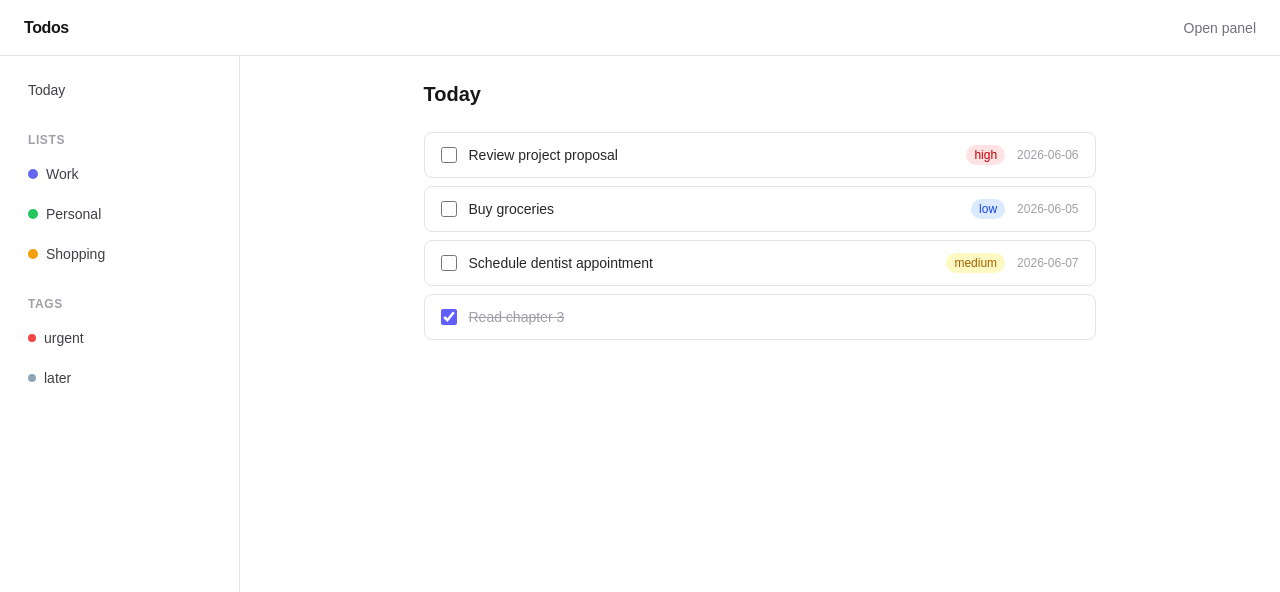
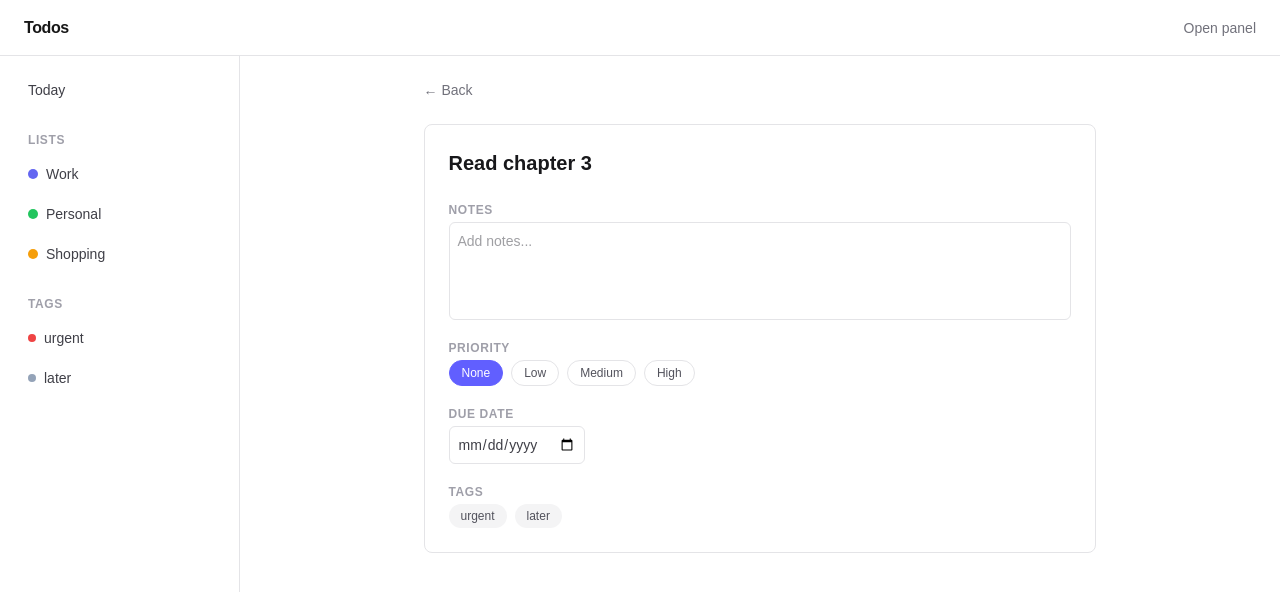
Before and after one commit to Jonathanko52/personal-interface, a Next.js app: page / in a window 1280 px wide. Both pictures are taken after a click on the item "Read chapter 3". Shown: the top 592 px of the page. Built offline with nearby package versions, Linux system fonts and the light colour scheme.

Commit message:
first modification

```diff
--- /dev/null
+++ b/app/components/TodoDetail.tsx
@@ -0,0 +1,81 @@
+"use client";
+
+interface Todo {
+  id: string;
+  title: string;
+  priority: string;
+  dueDate: string | null;
+  completed: boolean;
+}
+
+interface TodoDetailProps {
+  todo: Todo;
+  onClose: () => void;
+}
+
+const priorityOptions = ["none", "low", "medium", "high"];
+
+export default function TodoDetail({ todo, onClose }: TodoDetailProps) {
+  return (
+    <div className="max-w-2xl mx-auto">
+      <button
+        onClick={onClose}
+        className="flex items-center gap-1 text-sm text-zinc-500 hover:text-zinc-900 transition-colors mb-6"
+      >
+        ← Back
+      </button>
+
+      <div className="bg-white border border-zinc-200 rounded-lg p-6 flex flex-col gap-5">
+        <input
+          type="text"
+          defaultValue={todo.title}
+          className="text-xl font-semibold text-zinc-900 outline-none border-b border-transparent focus:border-zinc-300 pb-1 transition-colors"
+        />
+
+        <div className="flex flex-col gap-1">
+          <label className="text-xs font-semibold text-zinc-400 uppercase tracking-wider">Notes</label>
+          <textarea
+            rows={4}
+            placeholder="Add notes..."
+            className="text-sm text-zinc-700 outline-none border border-zinc-200 rounded-md p-2 resize-none focus:border-zinc-400 transition-colors"
+          />
+        </div>
+
+        <div className="flex flex-col gap-1">
+          <label className="text-xs font-semibold text-zinc-400 uppercase tracking-wider">Priority</label>
+          <div className="flex gap-2">
+            {priorityOptions.map((p) => (
+              <button
+                key={p}
+                className={`text-xs px-3 py-1 rounded-full border transition-colors capitalize ${
+                  todo.priority === p
+                    ? "bg-indigo-500 text-white border-indigo-500"
+                    : "border-zinc-200 text-zinc-600 hover:border-zinc-400"
+                }`}
+              >
+                {p}
+              </button>
+            ))}
+          </div>
+        </div>
+
+        <div className="flex flex-col gap-1">
+          <label className="text-xs font-semibold text-zinc-400 uppercase tracking-wider">Due Date</label>
+          <input
+            type="date"
+            defaultValue={todo.dueDate ?? ""}
+            className="text-sm text-zinc-700 border border-zinc-200 rounded-md p-2 outline-none focus:border-zinc-400 transition-colors w-fit"
+          />
+        </div>
+
+        <div className="flex flex-col gap-1">
+          <label className="text-xs font-semibold text-zinc-400 uppercase tracking-wider">Tags</label>
+          <div className="flex gap-2">
+            <span className="text-xs px-3 py-1 rounded-full bg-zinc-100 text-zinc-600">urgent</span>
+            <span className="text-xs px-3 py-1 rounded-full bg-zinc-100 text-zinc-600">later</span>
+          </div>
+        </div>
+      </div>
+    </div>
+  );
+}
--- a/app/components/TodoList.tsx
+++ b/app/components/TodoList.tsx
@@ -1,11 +1,17 @@
 "use client";
 
-const todos = [
-  { id: "1", title: "Review project proposal", priority: "high", dueDate: "2026-06-06", completed: false },
-  { id: "2", title: "Buy groceries", priority: "low", dueDate: "2026-06-05", completed: false },
-  { id: "3", title: "Schedule dentist appointment", priority: "medium", dueDate: "2026-06-07", completed: false },
-  { id: "4", title: "Read chapter 3", priority: "none", dueDate: null, completed: true },
-];
+interface Todo {
+  id: string;
+  title: string;
+  priority: string;
+  dueDate: string | null;
+  completed: boolean;
+}
+
+interface TodoListProps {
+  todos: Todo[];
+  onSelect: (id: string) => void;
+}
 
 const priorityStyles: Record<string, string> = {
   high: "bg-red-100 text-red-700",
@@ -14,12 +20,13 @@ const priorityStyles: Record<string, string> = {
   none: "bg-zinc-100 text-zinc-500",
 };
 
-export default function TodoList() {
+export default function TodoList({ todos, onSelect }: TodoListProps) {
   return (
     <ul className="flex flex-col gap-2">
       {todos.map((todo) => (
         <li
           key={todo.id}
+          onClick={() => onSelect(todo.id)}
           className="flex items-center gap-3 bg-white border border-zinc-200 rounded-lg px-4 py-3 hover:border-zinc-300 transition-colors cursor-pointer"
         >
           <input
--- a/app/page.tsx
+++ b/app/page.tsx
@@ -1,10 +1,29 @@
+"use client";
+
+import { useState } from "react";
 import TodoList from "./components/TodoList";
+import TodoDetail from "./components/TodoDetail";
+
+const todos = [
+  { id: "1", title: "Review project proposal", priority: "high", dueDate: "2026-06-06", completed: false },
+  { id: "2", title: "Buy groceries", priority: "low", dueDate: "2026-06-05", completed: false },
+  { id: "3", title: "Schedule dentist appointment", priority: "medium", dueDate: "2026-06-07", completed: false },
+  { id: "4", title: "Read chapter 3", priority: "none", dueDate: null, completed: true },
+];
 
 export default function Home() {
+  const [selectedId, setSelectedId] = useState<string | null>(null);
+
+  const selectedTodo = todos.find((t) => t.id === selectedId) ?? null;
+
+  if (selectedTodo) {
+    return <TodoDetail todo={selectedTodo} onClose={() => setSelectedId(null)} />;
+  }
+
   return (
     <div className="max-w-2xl mx-auto">
       <h1 className="text-xl font-semibold text-zinc-900 mb-6">Today</h1>
-      <TodoList />
+      <TodoList todos={todos} onSelect={(id) => setSelectedId(id)} />
     </div>
   );
 }
```
